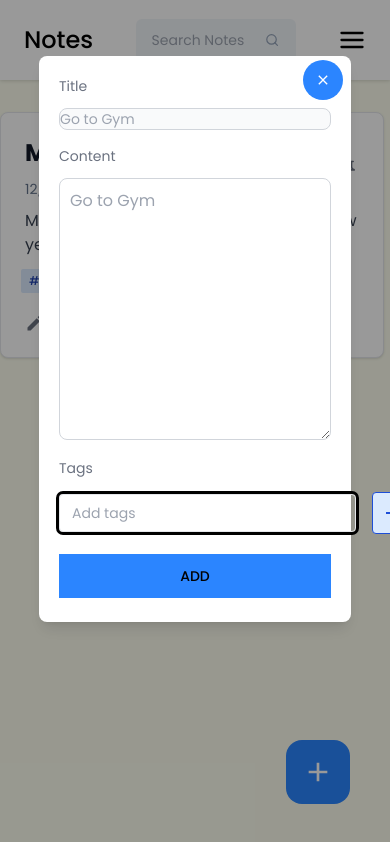
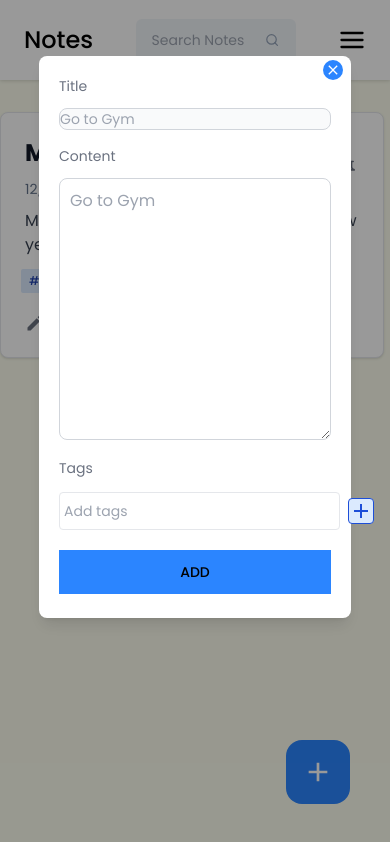
Before and after one commit to Rami-Fayad/Notes-APP, a React (Vite) app in the folder Frontend/: page /dashboard in a window 390 px wide. Both pictures are taken after a click on the button 318 px from the left and 772 px from the top of the page. Built offline with nearby package versions, Linux system fonts and the light colour scheme.

Commit message:
Responsive Edit

```diff
--- a/Frontend/src/components/Input/TagInput.jsx
+++ b/Frontend/src/components/Input/TagInput.jsx
@@ -45,17 +45,17 @@ const TagInput = ({ tags, setTags }) => {
           ))}
         </div>
       )}
-      <div className="flex items-center gap-4 mt-3">
+      <div className=" gap-2 flex items-center sm:gap-4 mt-3 outline-none">
         <input
           type="text"
-          className=" dark:text-gray-100 text-sm  bg-transparent border px-3 py-2 rounded outline null"
+          className="px-1 dark:text-gray-100 text-sm  bg-transparent border sm:px-3 py-2 rounded outline-none "
           placeholder="Add tags"
           onChange={hanldeInputchange}
           onKeyDown={handleKeyDown}
         />
 
         <button
-          className="bg-blue-100 hover:bg-blue-600 dark:hover:bg-blue-200 p-2 rounded flex items-center justify-center border-blue-700 border"
+          className="bg-blue-100 hover:bg-blue-600 dark:hover:bg-blue-200 sm:p-2 rounded flex items-center justify-center border-blue-700 border"
           onClick={handleAddTag}
         >
           <MdAdd className="text-2xl text-blue-700 hover:text-white" />
--- a/Frontend/src/pages/Home/AddEditNotes.jsx
+++ b/Frontend/src/pages/Home/AddEditNotes.jsx
@@ -25,12 +25,12 @@ const handleAddNote = () => {
   return (
     <div className="relative">
       <button
-        className="absolute w-10 h-10 rounded-full dark:bg-slate-500 bg-primary -top-4 -right-3  flex justify-center items-center hover:bg-blue-200 dark:hover:bg-slate-600  "
+        className=" w-5 h-5 absolute sm:w-10 sm:h-10 rounded-full dark:bg-slate-500 bg-primary -top-4 -right-3  flex justify-center items-center hover:bg-blue-200 dark:hover:bg-slate-600  "
         onClick={() => {
           closeModal();
         }}
       >
-        <MdClose className="text-[32-px] text-white" />
+        <MdClose className="text-[24-px] sm:text-[32-px] text-white" />
       </button>
       <div className="flex flex-col gap-3">
         <label className="input-label">Title</label>
```
